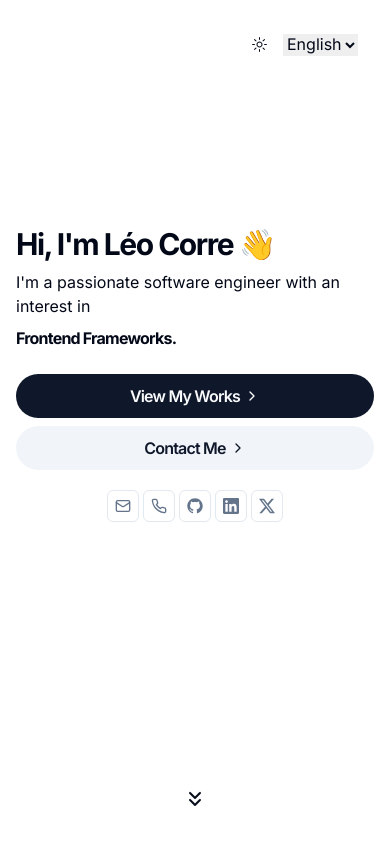
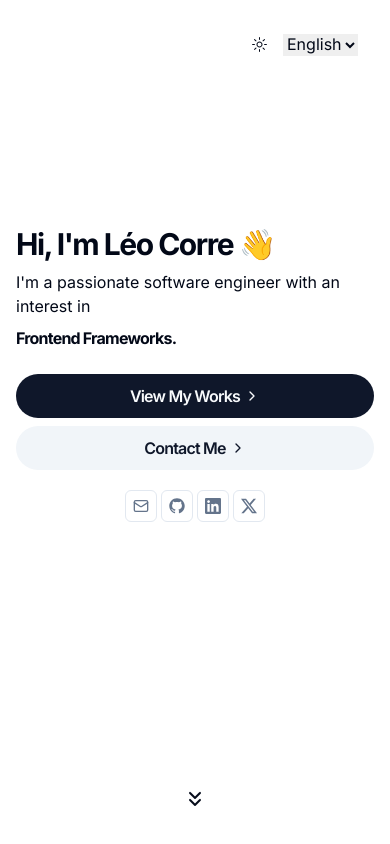
Before and after one commit to rsuregar/portfolio, a Next.js app: page /en in a window 390 px wide. Shown: the top 844 px of the page. Built offline with nearby package versions, Linux system fonts and the light colour scheme.

Commit message:
fix: remove phone on social links

```diff
--- a/src/components/socialLinks.tsx
+++ b/src/components/socialLinks.tsx
@@ -4,12 +4,11 @@ import {
   TooltipTrigger,
 } from "@/src/components/ui/tooltip";
 import { GitHubLogoIcon } from "@radix-ui/react-icons";
-import { MailIcon, PhoneIcon } from "lucide-react";
+import { MailIcon } from "lucide-react";
 import { Button } from "./ui/button";
 
 const contact = {
   email: "lcorre.pro@gmail.com",
-  tel: "+33641014222",
   social: [
     {
       name: "GitHub",
@@ -68,27 +67,6 @@ export default function SocialLinks() {
           </TooltipContent>
         </Tooltip>
       ) : null}
-      {contact.tel ? (
-        <Tooltip>
-          <TooltipTrigger>
-            {" "}
-            <Button
-              className="size-8"
-              variant="outline"
-              size="icon"
-              aria-label="Send an phone call"
-              asChild
-            >
-              <a href={`tel:${contact.tel}`} target="_blank">
-                <PhoneIcon className="size-4" />
-              </a>
-            </Button>
-          </TooltipTrigger>
-          <TooltipContent>
-            <p>Phone</p>
-          </TooltipContent>
-        </Tooltip>
-      ) : null}
       {contact.social.map((social) => (
         <Tooltip key={social.name}>
           <TooltipTrigger>
```
